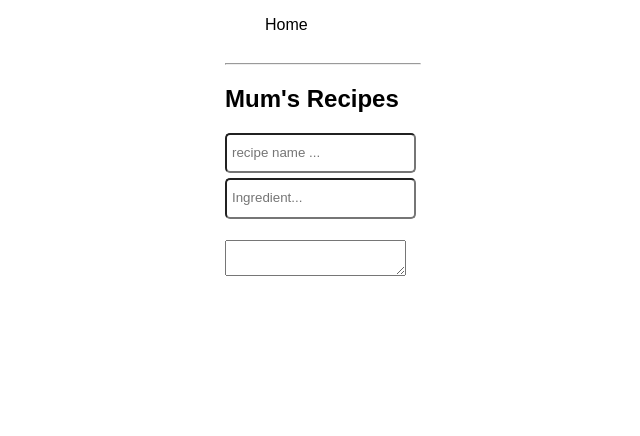
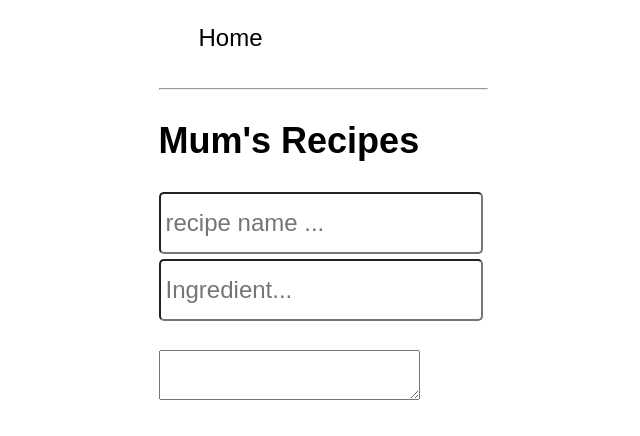
Before and after one commit to nikrb/recipes2, a React (Create React App) app in the folder client/: page / in a window 1280 px wide. Both pictures are taken after a click on the button "New". Shown: the top 436 px of the page, without its empty margins (317-957 px from the left). Built offline with nearby package versions, Linux system fonts and the light colour scheme.

Commit message:
experiment with font sizing

```diff
--- a/client/src/App.css
+++ b/client/src/App.css
@@ -15,13 +15,15 @@
   display: flex;
   flex-direction: row;
   justify-content: flex-start;
+  align-items: center;
+  margin: 0;
+  padding: 0;
 }
 .nav ul {
   list-style-type: none;
 }
 .nav li {
   cursor: pointer;
-  margin-bottom: 5px;
 }
 .nav li a {
   color: black;
--- a/client/src/App.js
+++ b/client/src/App.js
@@ -23,8 +23,11 @@ class App extends Component {
     }
   };
   render = () => {
+    const app_style = {
+      fontSize: "1.5em"
+    };
     return (
-      <div className="App">
+      <div className="App" style={app_style}>
         <Router>
           <div>
             <div className="nav">
--- a/client/src/Recipe.js
+++ b/client/src/Recipe.js
@@ -74,17 +74,20 @@ export default class Recipe extends React.Component {
           item_id={ing.text} item_text={ing.text} deleteClicked={this.deleteClicked} />
       );
     });
+    const font_sizing = {
+      fontSize: "1em"
+    };
     return (
       <div>
         <div>
           <h2>{this.props.item_text}</h2>
         </div>
         <div>
-          <input type="text" value={this.state.name} placeholder="recipe name ..."
-            onChange={this.recipeNameChange} />
+          <input type="text" style={font_sizing} value={this.state.name}
+            placeholder="recipe name ..." onChange={this.recipeNameChange} />
         </div>
         <div>
-          <input type="text" value={this.state.ingredient_entry}
+          <input type="text" style={font_sizing} value={this.state.ingredient_entry}
             placeholder="Ingredient..." onChange={this.ingredientChange}
             onKeyUp={this.handleKeyUp}/>
         </div>
@@ -92,7 +95,9 @@ export default class Recipe extends React.Component {
           <ul>{ingredients}</ul>
         </div>
         <div>
-          <textarea onChange={this.instructionChange} value={this.state.instructions}></textarea>
+          <textarea style={font_sizing}
+            onChange={this.instructionChange} value={this.state.instructions}>
+          </textarea>
         </div>
       </div>
     );
```
